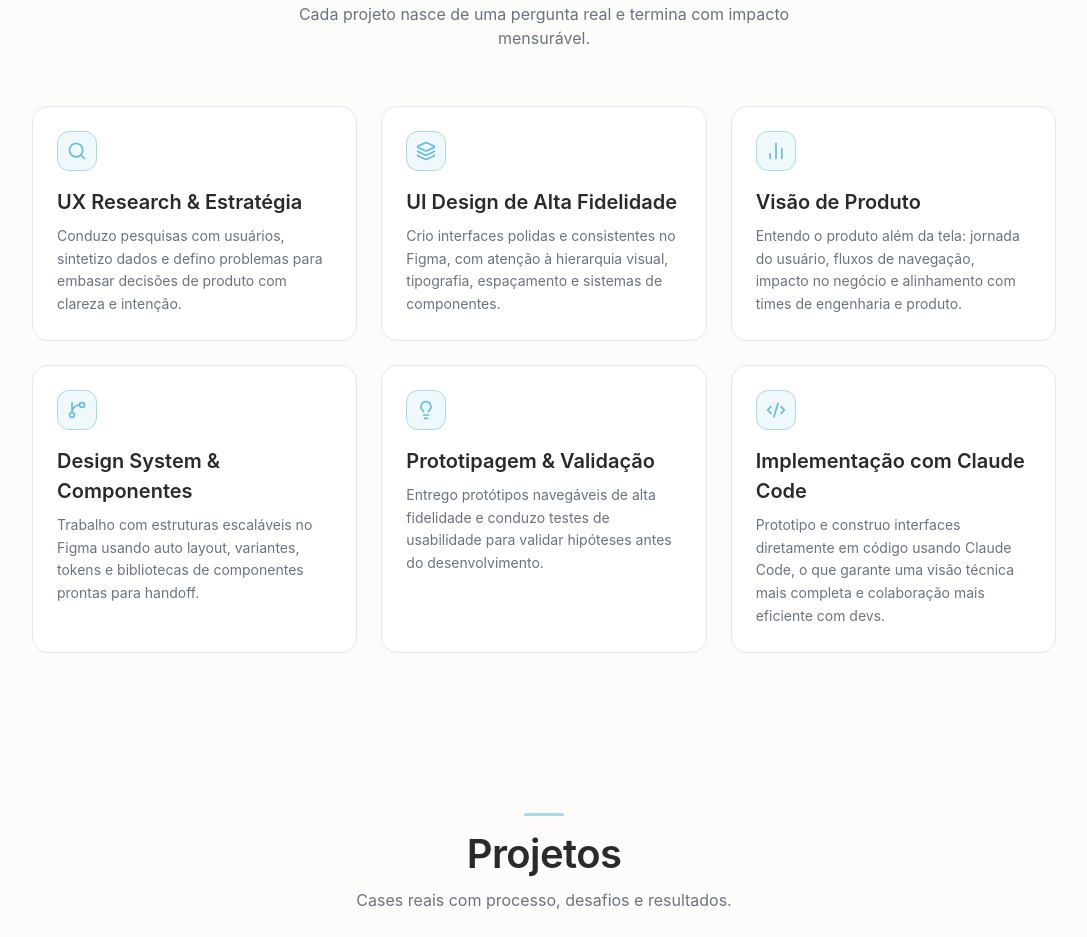
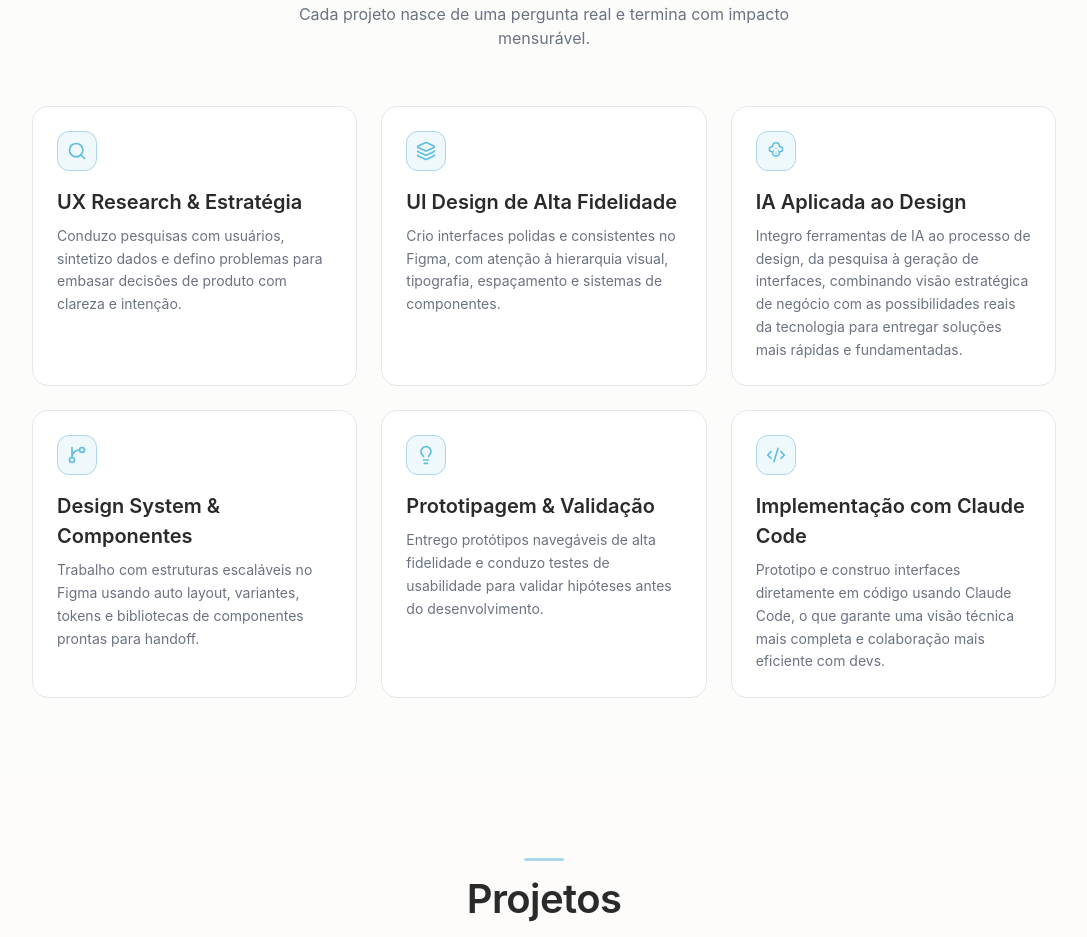
Before and after one commit to cheuicheisadora/Workshop-IA, a Next.js app: page / in a window 1280 px wide. Shown: the part 3280-4217 px from the top of the page, without its empty margins (96-1183 px from the left). Built offline with nearby package versions, Linux system fonts and the light colour scheme.

Commit message:
Replace 'Visão de Produto' card with 'IA Aplicada ao Design' with custom AI icon
https://claude.ai/code/session_01QCUbNPeLTGevaeeLTD6KcC

```diff
--- a/app/page.tsx
+++ b/app/page.tsx
@@ -463,7 +463,25 @@ export default function HomePage() {
                       border: "1px solid var(--primary)",
                     }}
                   >
-                    <Icon className="h-5 w-5" style={{ color: "var(--primary-deep)" }} />
+                    {i === 2 ? (
+                      <svg
+                        xmlns="http://www.w3.org/2000/svg"
+                        viewBox="0 0 24 24"
+                        fill="none"
+                        stroke="currentColor"
+                        strokeWidth="1.8"
+                        strokeLinecap="round"
+                        strokeLinejoin="round"
+                        className="h-5 w-5"
+                        style={{ color: "var(--primary-deep)" }}
+                        aria-hidden
+                      >
+                        <path d="M12 2a4 4 0 0 1 4 4v1h1a3 3 0 0 1 0 6h-1v1a4 4 0 0 1-8 0v-1H7a3 3 0 0 1 0-6h1V6a4 4 0 0 1 4-4z" />
+                        <path d="M9 12h.01M12 9h.01M15 12h.01M12 15h.01" />
+                      </svg>
+                    ) : (
+                      <Icon className="h-5 w-5" style={{ color: "var(--primary-deep)" }} />
+                    )}
                   </div>
                   <h3 className="mb-2 font-semibold text-foreground">{t(feature.titleKey)}</h3>
                   <p className="text-sm text-muted-foreground leading-relaxed">
--- a/context/language.tsx
+++ b/context/language.tsx
@@ -42,9 +42,9 @@ const translations = {
     feature_2_title: "UI Design de Alta Fidelidade",
     feature_2_desc:
       "Crio interfaces polidas e consistentes no Figma, com atenção à hierarquia visual, tipografia, espaçamento e sistemas de componentes.",
-    feature_3_title: "Visão de Produto",
+    feature_3_title: "IA Aplicada ao Design",
     feature_3_desc:
-      "Entendo o produto além da tela: jornada do usuário, fluxos de navegação, impacto no negócio e alinhamento com times de engenharia e produto.",
+      "Integro ferramentas de IA ao processo de design, da pesquisa à geração de interfaces, combinando visão estratégica de negócio com as possibilidades reais da tecnologia para entregar soluções mais rápidas e fundamentadas.",
     feature_4_title: "Design System & Componentes",
     feature_4_desc:
       "Trabalho com estruturas escaláveis no Figma usando auto layout, variantes, tokens e bibliotecas de componentes prontas para handoff.",
@@ -104,9 +104,9 @@ const translations = {
     feature_2_title: "High-Fidelity UI Design",
     feature_2_desc:
       "I create polished, consistent interfaces in Figma with close attention to visual hierarchy, typography, spacing, and component systems.",
-    feature_3_title: "Product Vision",
+    feature_3_title: "AI Applied to Design",
     feature_3_desc:
-      "I understand the product beyond the screen: user journeys, navigation flows, business impact, and alignment with engineering and product teams.",
+      "I integrate AI tools into the design process, from research to interface generation, combining strategic business vision with real technology possibilities to deliver faster and more grounded solutions.",
     feature_4_title: "Design System & Components",
     feature_4_desc:
       "I work with scalable structures in Figma using auto layout, variants, tokens, and component libraries ready for handoff.",
```
